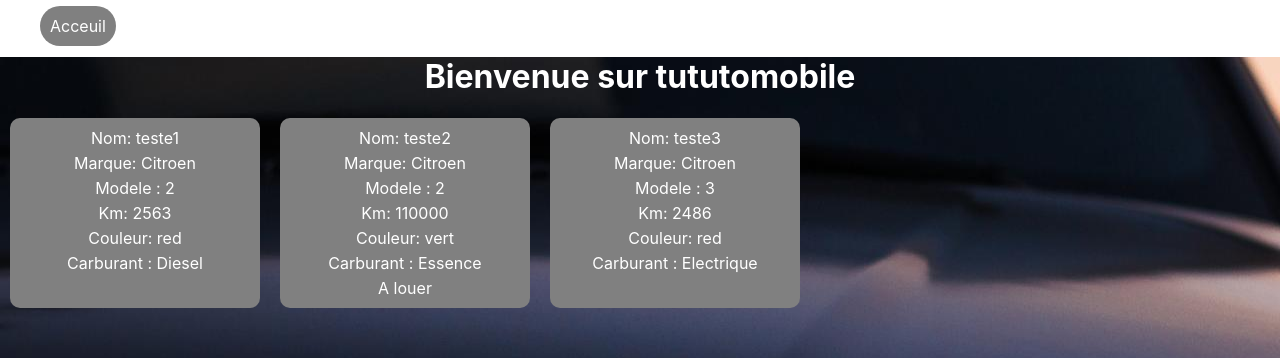
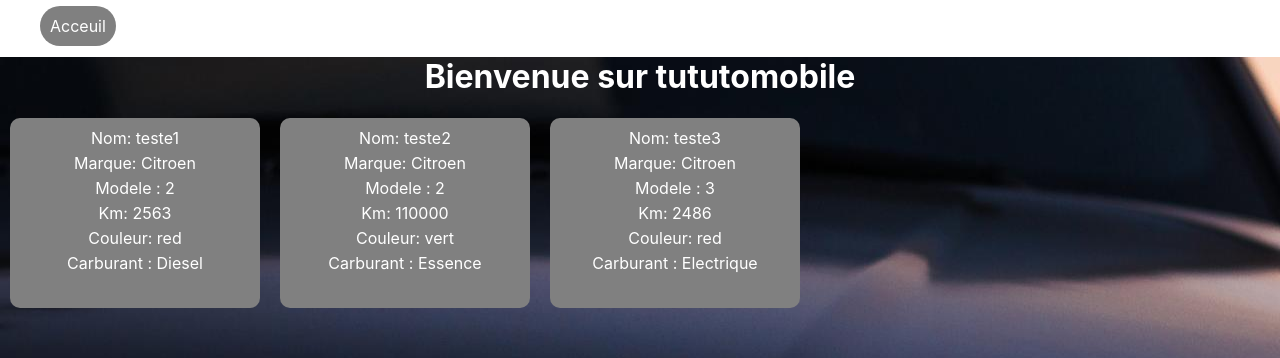
Before and after one commit to Arthur-Tonnoir/tutotumobile, a React (Create React App) app: page / in a window 1280 px wide. Shown: the top 358 px of the page. Built offline with nearby package versions, Linux system fonts and the light colour scheme.

Commit message:
feat: remove text A louer to voiture :sparkles

```diff
--- a/src/Components/Voiture/Voiture.js
+++ b/src/Components/Voiture/Voiture.js
@@ -31,9 +31,6 @@ function Voiture(props){
             <p>Km: {props.km}</p>
             <p>Couleur: {props.couleur}</p>
             <p>Carburant : {props.carburant}</p>
-            {props.isLocation === true ?
-                <p>A louer</p> : null
-            }
             {afficheCompleteCaracterique ?
                 <div>
                     <p>Annee : {props.annee}</p>
```
